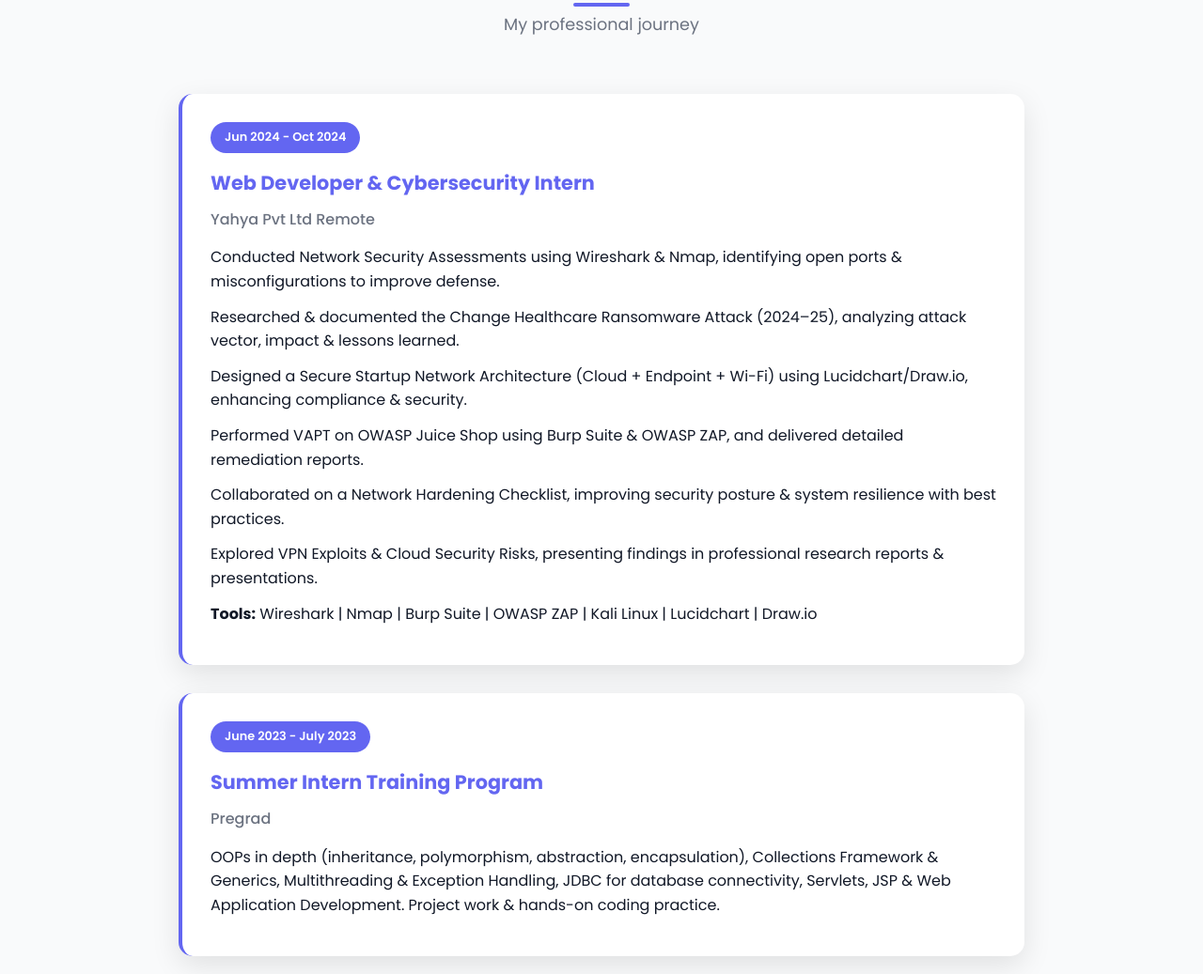
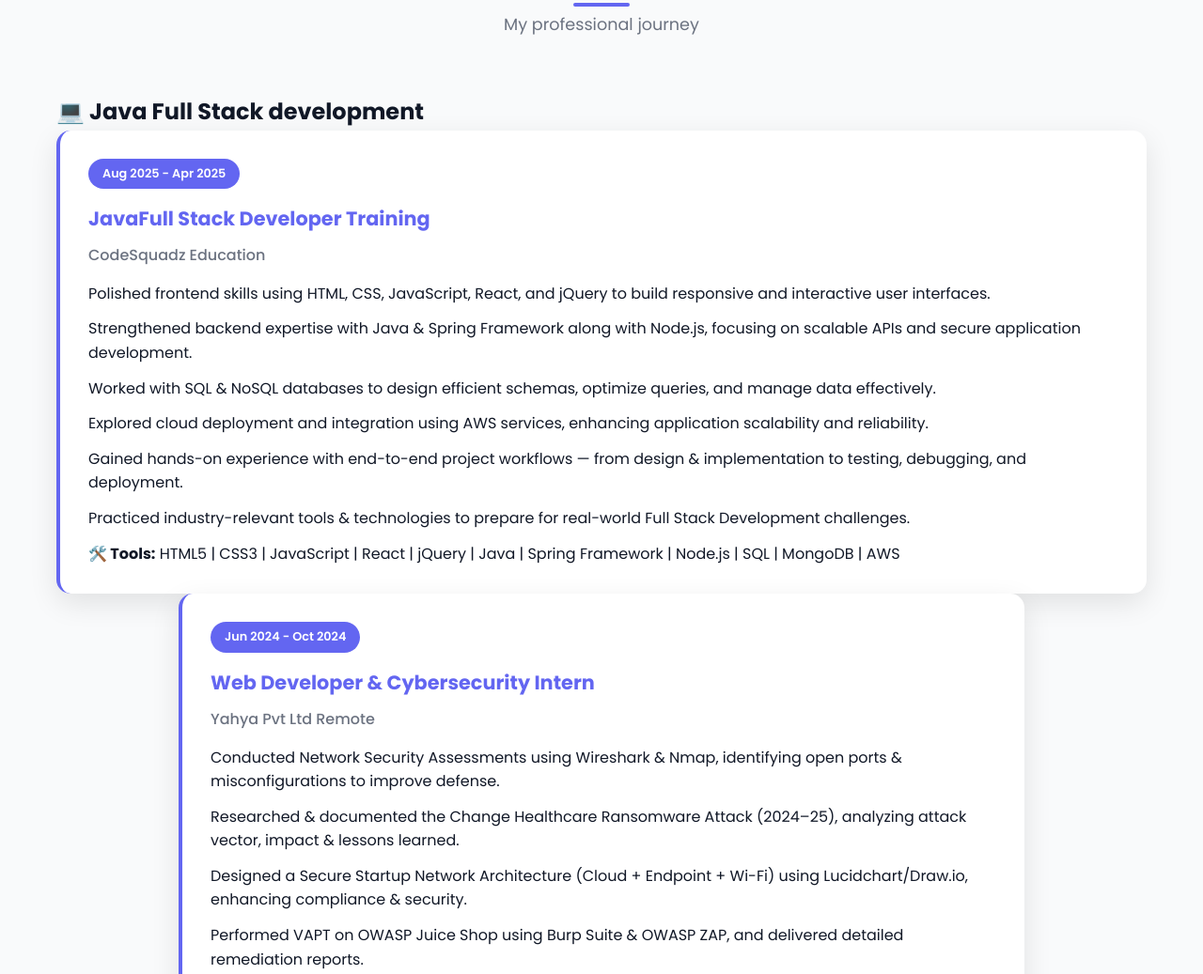
Before and after one commit to MohammadFarhanayyubi/myownportfolio-, a website: page index.html in a window 1280 px wide. Shown: the part 1684-2721 px from the top of the page at 94% size. Drawn offline with Linux system fonts and the light colour scheme.

Commit message:
update cotent project

```diff
--- a/index.html
+++ b/index.html
@@ -892,6 +892,27 @@
                 <h2 class="section-title">Work Experience</h2>
                 <p class="section-subtitle">My professional journey</p>
             </div>
+
+            <!-- Second experience (new – Full Stack Developer Intern) -->
+            <div class="card">
+            <div class="card-header">
+            <h2>💻 Java Full Stack development</h2>
+            </div>
+            <div class="experience-item">
+            <span class="experience-date">Aug 2025 - Apr 2025</span>
+            <h3>JavaFull Stack Developer Training</h3>
+            <h4>CodeSquadz Education</h4>
+            <p>Polished frontend skills using HTML, CSS, JavaScript, React, and jQuery to build responsive and interactive user interfaces.</p>
+            <p>Strengthened backend expertise with Java & Spring Framework along with Node.js, focusing on scalable APIs and secure application development.</p>
+            <p>Worked with SQL & NoSQL databases to design efficient schemas, optimize queries, and manage data effectively.</p>
+            <p>Explored cloud deployment and integration using AWS services, enhancing application scalability and reliability.</p>
+            <p>Gained hands-on experience with end-to-end project workflows — from design & implementation to testing, debugging, and deployment.</p>
+            <p>Practiced industry-relevant tools & technologies to prepare for real-world Full Stack Development challenges.</p>
+            <div class="badge-tools">
+            <strong>🛠️ Tools:</strong> HTML5 | CSS3 | JavaScript | React | jQuery | Java | Spring Framework | Node.js | SQL | MongoDB | AWS
+            </div>
+            </div>
+
             <div class="experience-container">
                 <div class="experience-item">
                     <span class="experience-date">Jun 2024 - Oct 2024</span>
--- a/style.css
+++ b/style.css
@@ -1,3 +1,134 @@
+  * {
+            margin: 0;
+            padding: 0;
+            box-sizing: border-box;
+        }
+
+        body {
+            background: #f0f2f5;
+            font-family: 'Segoe UI', Roboto, 'Helvetica Neue', sans-serif;
+            padding: 40px 24px;
+            color: #1a2c3e;
+        }
+
+        .container {
+            max-width: 1400px;
+            margin: 0 auto;
+            display: flex;
+            flex-wrap: wrap;
+            gap: 32px;
+            justify-content: center;
+        }
+
+        .card {
+            background: #ffffff;
+            border-radius: 24px;
+            box-shadow: 0 12px 28px rgba(0, 0, 0, 0.08);
+            flex: 1 1 500px;
+            transition: transform 0.2s ease, box-shadow 0.2s ease;
+            overflow: hidden;
+            border: 1px solid #e9edf2;
+        }
+
+        .card:hover {
+            transform: translateY(-4px);
+            box-shadow: 0 20px 32px rgba(0, 0, 0, 0.12);
+        }
+
+        .card-header {
+            background: #f8fafc;
+            padding: 16px 24px;
+            border-bottom: 2px solid #e2e8f0;
+        }
+
+        .card-header h2 {
+            font-size: 1.25rem;
+            font-weight: 600;
+            color: #0f172a;
+            letter-spacing: -0.2px;
+        }
+
+        .experience-item {
+            padding: 24px;
+        }
+
+        .experience-date {
+            display: inline-block;
+            background: #eef2ff;
+            color: #1e40af;
+            font-size: 0.75rem;
+            font-weight: 600;
+            padding: 4px 12px;
+            border-radius: 30px;
+            margin-bottom: 16px;
+            letter-spacing: 0.3px;
+        }
+
+        .experience-item h3 {
+            font-size: 1.35rem;
+            font-weight: 700;
+            color: #0b2b3d;
+            margin-bottom: 6px;
+        }
+
+        .experience-item h4 {
+            font-size: 0.95rem;
+            font-weight: 500;
+            color: #4b5563;
+            margin-bottom: 16px;
+            border-left: 3px solid #3b82f6;
+            padding-left: 10px;
+        }
+
+        .experience-item p {
+            font-size: 0.9rem;
+            line-height: 1.5;
+            color: #2c3e50;
+            margin-bottom: 12px;
+        }
+
+        .experience-item p strong {
+            color: #0f3b5c;
+            font-weight: 600;
+        }
+
+        hr {
+            margin: 16px 0;
+            border: 0;
+            height: 1px;
+            background: #e2e8f0;
+        }
+
+        .badge-tools {
+            background: #f1f5f9;
+            border-radius: 20px;
+            padding: 10px 16px;
+            margin-top: 12px;
+            font-size: 0.8rem;
+            color: #1e293b;
+            border-left: 3px solid #3b82f6;
+        }
+
+        /* footer {
+            text-align: center;
+            margin-top: 48px;
+            font-size: 0.8rem;
+            color: #5b6e8c;
+            border-top: 1px solid #dce3ec;
+            padding-top: 24px;
+        } */
+
+        @media (max-width: 700px) {
+            body {
+                padding: 24px 16px;
+            }
+            .experience-item h3 {
+                font-size: 1.2rem;
+            }
+        }
+
+
+
 /* Global Styles and Variables */
         :root {
             --primary: #6366f1;
```
